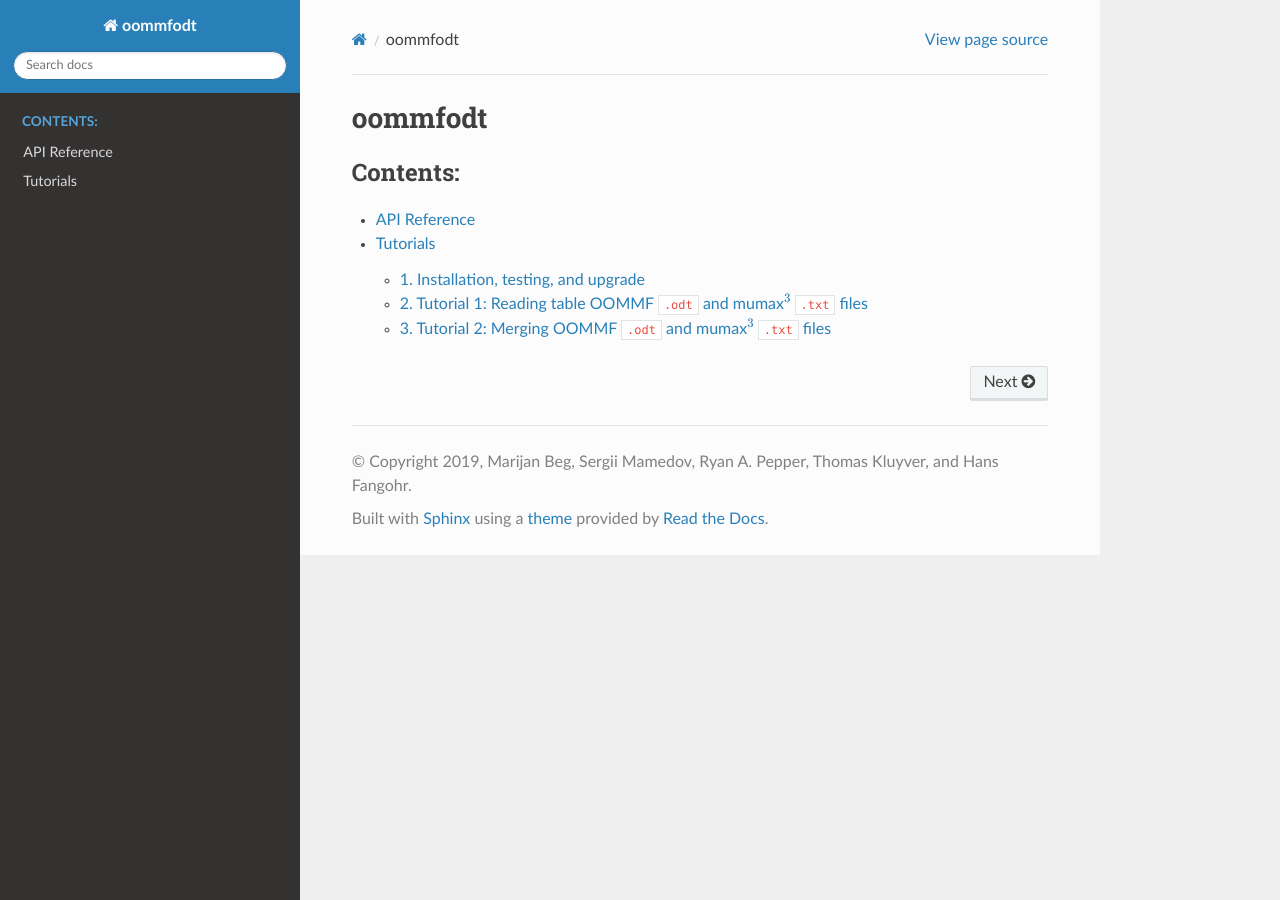
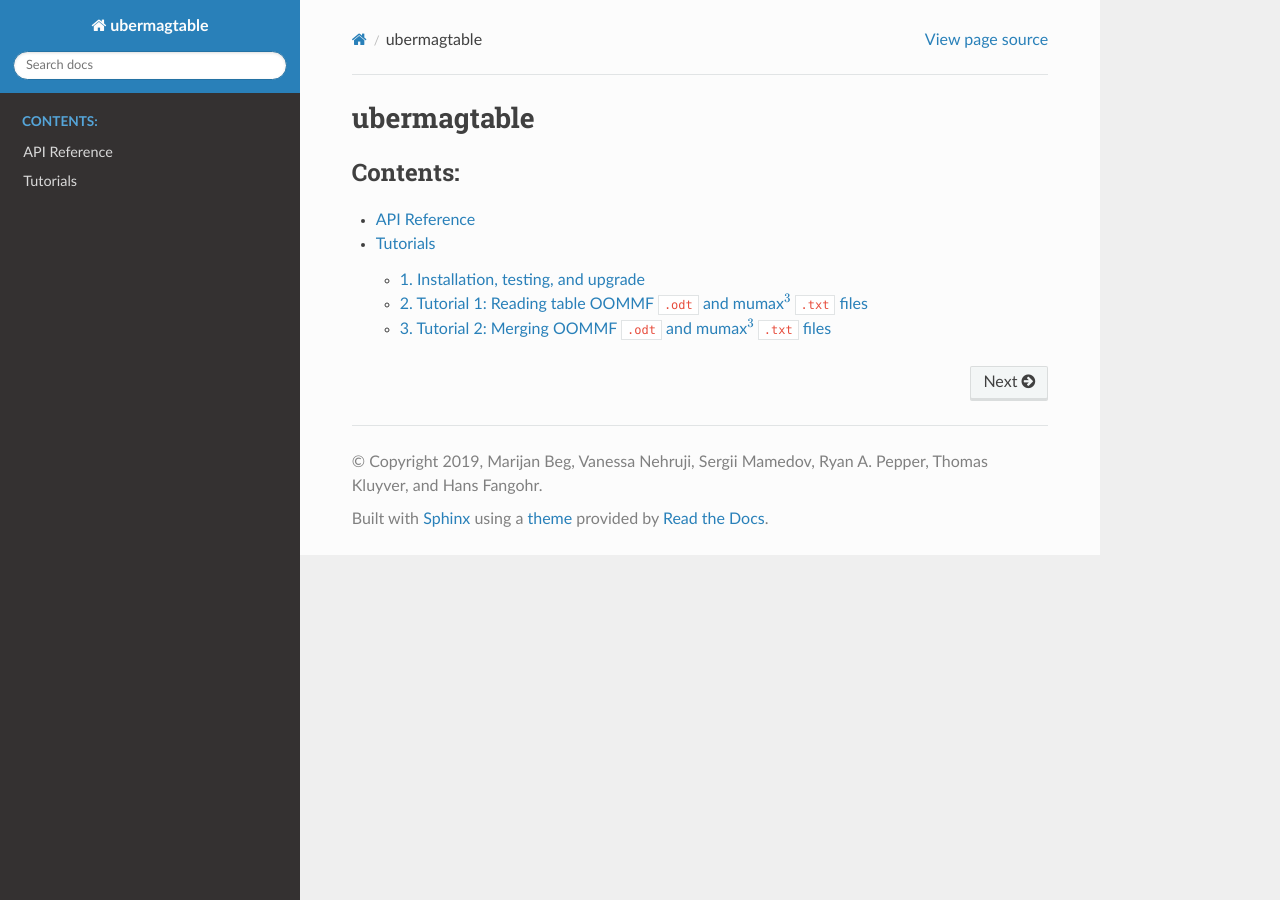
Before and after one commit to ubermag/ubermagtable, a Sphinx documentation site: the page built from docs/index.rst, in a window 1280 px wide. Built offline with Sphinx 7.4.7 and the Read the Docs theme 2.0.0, drawn with Linux system fonts in a browser that asks for light colours.

Commit message:
Rename in docs.

```diff
--- a/docs/conf.py
+++ b/docs/conf.py
@@ -19,9 +19,9 @@
 
 # -- Project information -----------------------------------------------------
 
-project = 'oommfodt'
-copyright = '2019, Marijan Beg, Sergii Mamedov, Ryan A. Pepper, Thomas Kluyver, and Hans Fangohr'
-author = 'Marijan Beg, Sergii Mamedov, Ryan A. Pepper, Thomas Kluyver, and Hans Fangohr'
+project = 'ubermagtable'
+copyright = '2019, Marijan Beg, Vanessa Nehruji, Sergii Mamedov, Ryan A. Pepper, Thomas Kluyver, and Hans Fangohr'
+author = 'Marijan Beg, Vanessa Nehruji, Sergii Mamedov, Ryan A. Pepper, Thomas Kluyver, and Hans Fangohr'
 
 # The short X.Y version
 version = ''
@@ -102,7 +102,7 @@ html_static_path = ['_static']
 # -- Options for HTMLHelp output ---------------------------------------------
 
 # Output file base name for HTML help builder.
-htmlhelp_basename = 'oommfodtdoc'
+htmlhelp_basename = 'ubermagtabledoc'
 
 
 # -- Options for LaTeX output ------------------------------------------------
@@ -129,7 +129,7 @@ latex_elements = {
 # (source start file, target name, title,
 #  author, documentclass [howto, manual, or own class]).
 latex_documents = [
-    (master_doc, 'oommfodt.tex', 'oommfodt Documentation',
+    (master_doc, 'ubermagtable.tex', 'ubermagtable Documentation',
      'Marijan Beg, Sergii Mamedov, Ryan A. Pepper, Thomas Kluyver, and Hans Fangohr', 'manual'),
 ]
 
@@ -139,7 +139,7 @@ latex_documents = [
 # One entry per manual page. List of tuples
 # (source start file, name, description, authors, manual section).
 man_pages = [
-    (master_doc, 'oommfodt', 'oommfodt Documentation',
+    (master_doc, 'ubermagtable', 'ubermagtable Documentation',
      [author], 1)
 ]
 
@@ -150,8 +150,8 @@ man_pages = [
 # (source start file, target name, title, author,
 #  dir menu entry, description, category)
 texinfo_documents = [
-    (master_doc, 'oommfodt', 'oommfodt Documentation',
-     author, 'oommfodt', 'One line description of project.',
+    (master_doc, 'ubermagtable', 'ubermagtable Documentation',
+     author, 'ubermagtable', 'One line description of project.',
      'Miscellaneous'),
 ]
 
--- a/docs/index.rst
+++ b/docs/index.rst
@@ -3,8 +3,8 @@
    You can adapt this file completely to your liking, but it should at least
    contain the root `toctree` directive.
 
-oommfodt
-========
+ubermagtable
+============
 
 .. toctree::
    :maxdepth: 2
```
Also changed, not shown: README.md (+8 -8 lines), docs/api-reference.rst (+5 -5 lines).
